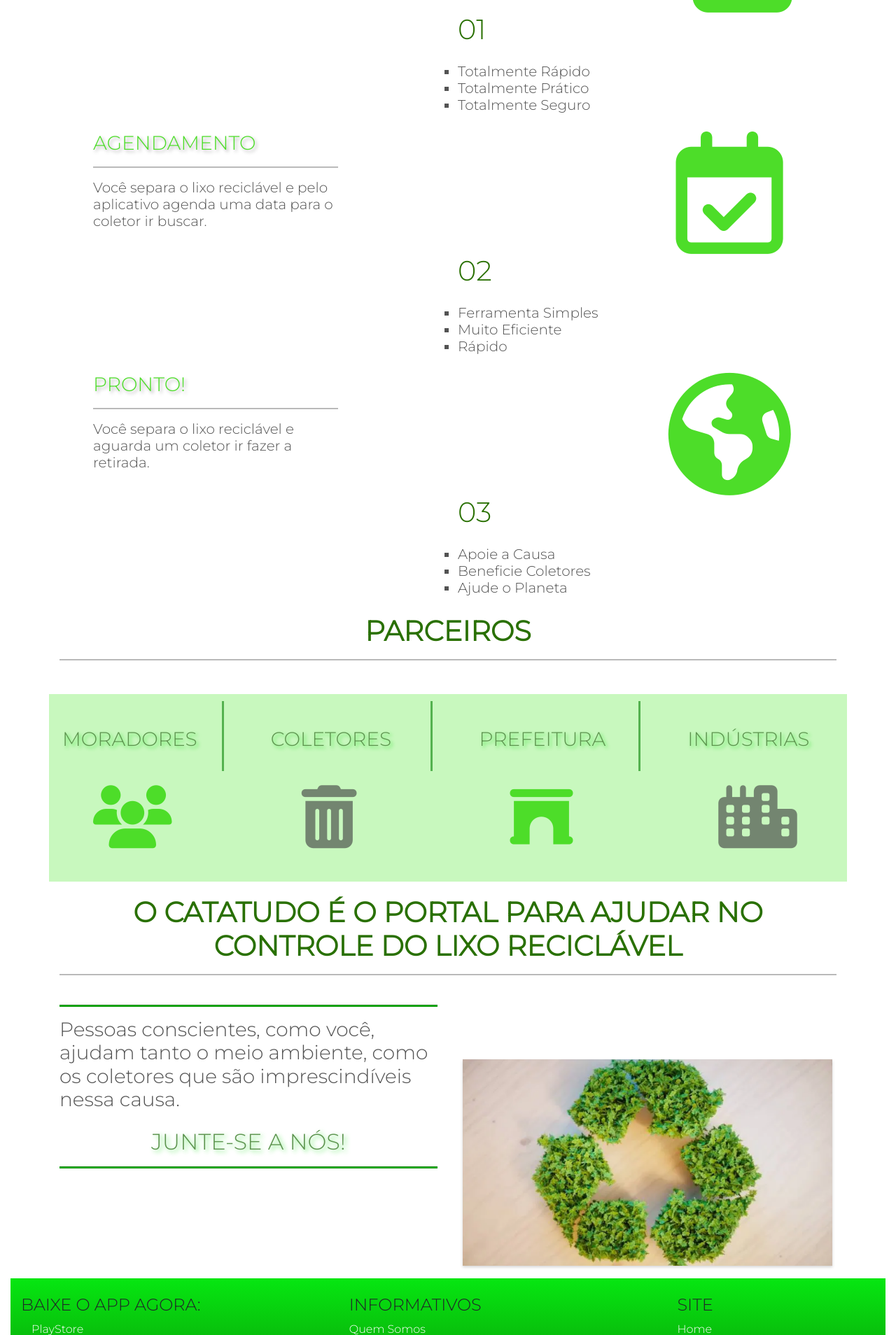
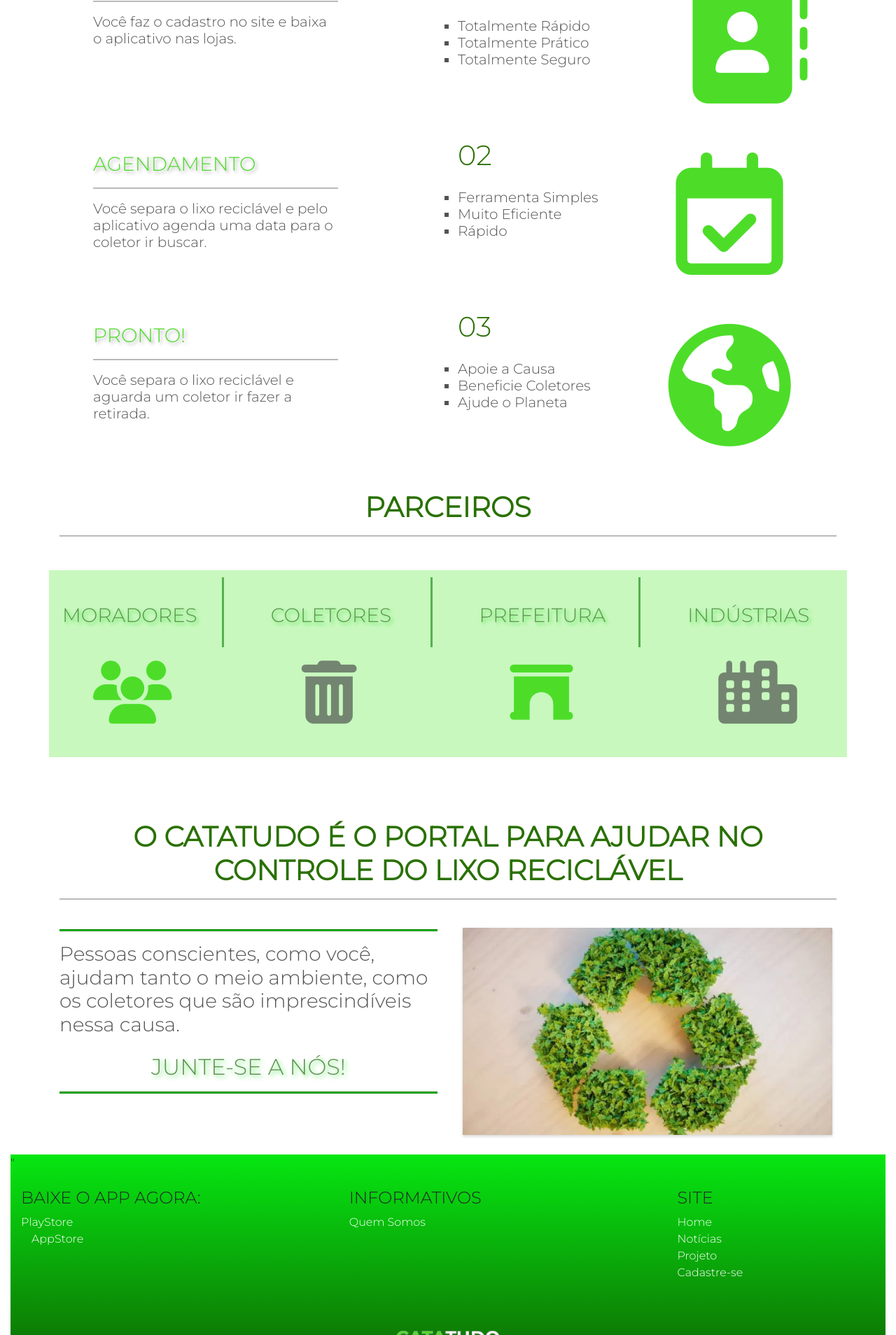
Before and after one commit to renatacarrillo/PORTAL-CATATUDO, a PHP site: page / in a window 1280 px wide; the page is wider, and only the part inside the window is pictured. Shown: the part 935-2843 px from the top of that part at 70% size. Run offline with PHP 8.4, Linux system fonts and the light colour scheme; some libraries are stand-ins or nearby versions.

Commit message:
Alterações no CSS e no Index.php

```diff
--- a/css/style.css
+++ b/css/style.css
@@ -434,7 +434,7 @@ hr{
 ul.square {
     list-style-type: square;
     color: #4DDD29;
-    margin-top: 185px;
+    margin-top: 50px;
     margin-left: 20px;
 }
 
@@ -453,11 +453,11 @@ h1{
 }
 
 .esp-caixas{
-    margin-top: 10px;
+    margin-top: 70px;
 }
 
 .esp-caixas-b{
-    margin-bottom: 10px;
+    margin-bottom: 70px;
 }
 
 
@@ -469,7 +469,7 @@ h1{
 }
 
 .esp-nav-home{
-    margin-bottom: 10px;
+    margin-bottom: 20px;
 }
 
 .sombreamento-text-nav{
@@ -487,7 +487,7 @@ h1{
 
 .esp-nav-dois-home{
     margin-top: 10px;
-    margin-bottom: 10px;
+    margin-bottom: 20px;
 }
 
 .linha-cor-nav{
@@ -502,7 +502,7 @@ h1{
   }
 
 .img-gerdau{
-    margin-top: 100px;
+    margin-top: 20px;
 }
 
 /* PÁGINA NOTÍCIAS */
@@ -610,10 +610,6 @@ footer{
 
 .img-foot-tam{
     width: 150px;
-}
-
-.ml-web-foot{
-    margin-left: 15px;
 }
 
 /*=================== PÁGINA FORMULÁRIO ===================*/
--- a/includes/footer.php
+++ b/includes/footer.php
@@ -1,12 +1,12 @@
-<?php
-echo "<div class='page-footer pt-4'>
+
+"<div class='page-footer pt-4'>
     <!-- Footer Links -->
 <div class='container-fluid text-center text-md-left'>
         <div class='row'>
             <!-- Grid column -->
     <div class='col-sm mt-md-0 mt-3'>
                 <h4 class='text-uppercase'>BAIXE O APP AGORA:</h4>
-                <a href='https://play.google.com/store?hl=pt_BR' class='text-white ml-web-foot'>PlayStore</a>
+                <a href='https://play.google.com/store?hl=pt_BR' class='text-white'>PlayStore</a>
                 <div class='col-sm'>
                     <a href='https://www.apple.com/br/ios/app-store/' class='text-white'>AppStore</a>
                 </div>
--- a/index.php
+++ b/index.php
@@ -74,7 +74,7 @@
     <section>
         <div class="container esp-caixas esp-nav-home">
             <div class="row">
-                <div class="col-sm">
+                <div class="col-sm mt-5">
                     <h1 class="teste text-center"> VEJA COMO FUNCIONA </h1>
                     <hr>
                     </hr>
@@ -82,7 +82,7 @@
             </div>
 
             <div class="row efeito2">
-                <div class="col-sm-4 ml-5 mr-5 esp-caixas">
+                <div class="col-sm-4 ml-5 mr-5 mt-5 esp-caixas">
                     <h3 class="sombreamento-text">CADASTRO</h3>
                     <hr>
                     </hr>
@@ -251,11 +251,11 @@
 
     <!-- INCLUINDO O FOOTER -->
     <!-- FOOTER -->
-    <footer class="">
+    <footer class="foot-inteiro">
         <div class="row">
-            <div class="col-sm">
-                <?php include "includes/footer.php" ?>
-            </div>
+            <div class="col-12">
+                <?php include 'includes/footer.php'?>
+            <div>
         </div>
     </footer>
 
```
